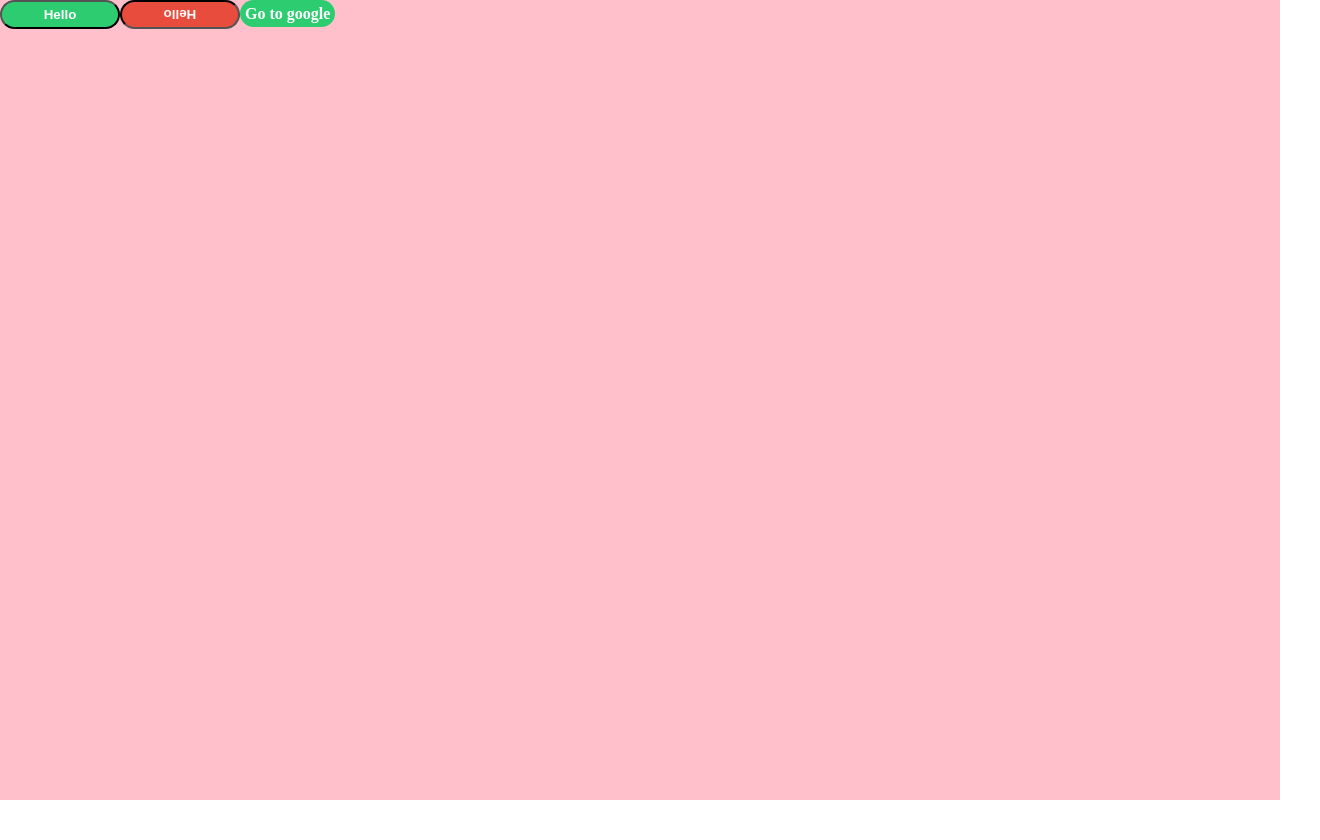
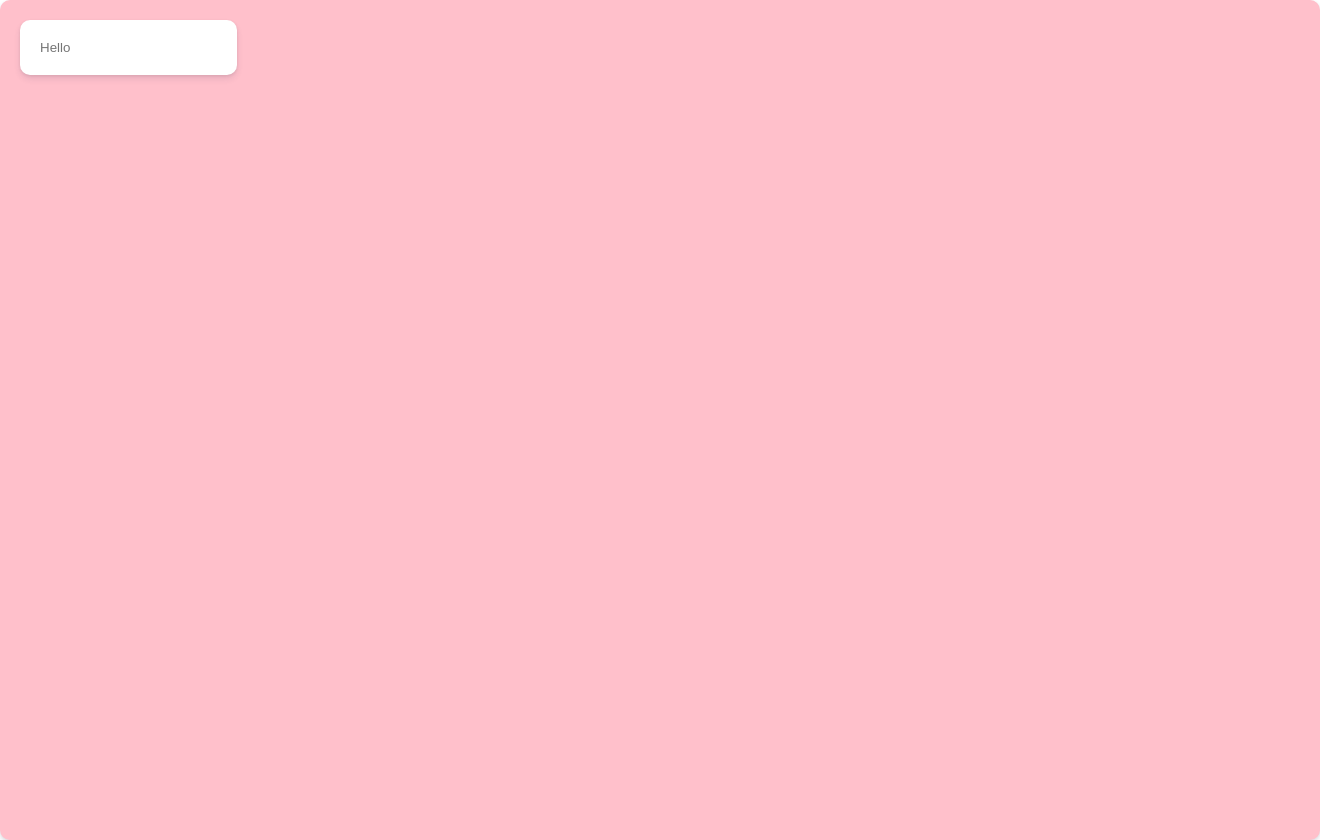
Before and after one commit to chicrock/react-styled-component, a React (Create React App) app: page / in a window 1280 px wide. Shown: the whole page, 1320 px wide, since content can reach past the window. Before the commit the page ends 800 px from the top, so only its background shows below. Built offline with nearby package versions, Linux system fonts and the light colour scheme.

Commit message:
Extra Attributes and Mixins

```diff
--- a/src/App.js
+++ b/src/App.js
@@ -1,5 +1,5 @@
 import React, { Component } from "react";
-import styled, { injectGlobal, keyframes } from "styled-components";
+import styled, { injectGlobal, css } from "styled-components";
 
 injectGlobal`
 body{
@@ -8,57 +8,37 @@
 }
 `;
 
+/// add this in shared files.
+const awesomeCard = css`
+  box-shadow: 0 4px 6px rgba(50, 50, 93, 0.11), 0 1px 3px rgba(0, 0, 0, 0.08);
+  background-color: white;
+  border-radius: 10px;
+  padding: 20px;
+`;
+
+const Container = styled.div`
+  height: 100vh;
+  width: 100%;
+  ${awesomeCard};
+  background-color: pink;
+`;
+
+const Input = styled.input.attrs({
+  required: true,
+})`
+  border: none;
+  border-radius: 5px;
+  ${awesomeCard};
+`;
+
 class App extends Component {
   render() {
     return (
       <Container>
-        <Button>Hello</Button>
-        <Button danger rotationTime={5}>
-          Hello
-        </Button>
-        <Anchor href="https://google.com">Go to google</Anchor>
+        <Input placeholder="Hello" />
       </Container>
     );
   }
 }
 
-const Container = styled.div`
-  height: 100vh;
-  width: 100%;
-  background-color: pink;
-`;
-
-const Button = styled.button`
-  border-radius: 50px;
-  padding: 5px;
-  min-width: 120px;
-  color: white;
-  font-weight: 600;
-  -webkit-appearance: none;
-  cursor: pointer;
-  &:active,
-  &:focus {
-    outline: none;
-  }
-  background-color: ${props => (props.danger ? "#e74c3c" : "#2ecc71")};
-  ${props => {
-    if (props.danger) {
-      return `animation: ${rotation} ${props.rotationTime}s linear infinite`;
-    }
-  }};
-`;
-
-const Anchor = Button.withComponent("a").extend`
-  text-decoration:none;
-`;
-
-const rotation = keyframes`
-  from{
-    transform: rotate(0deg);
-  }
-  to{
-    transform: rotate(360deg);
-  }
-`;
-
 export default App;
```
